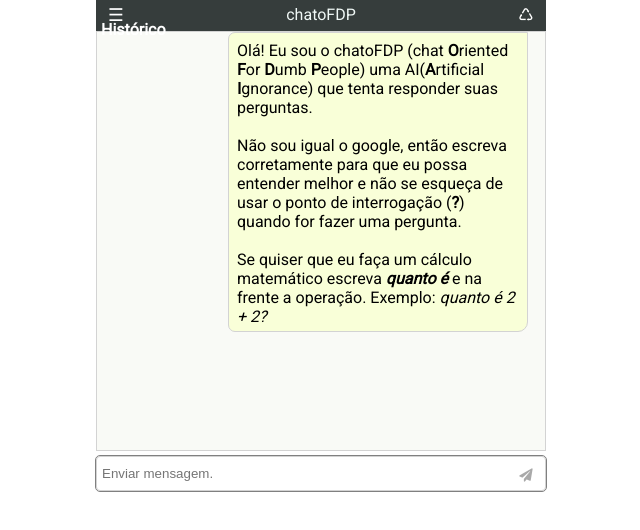
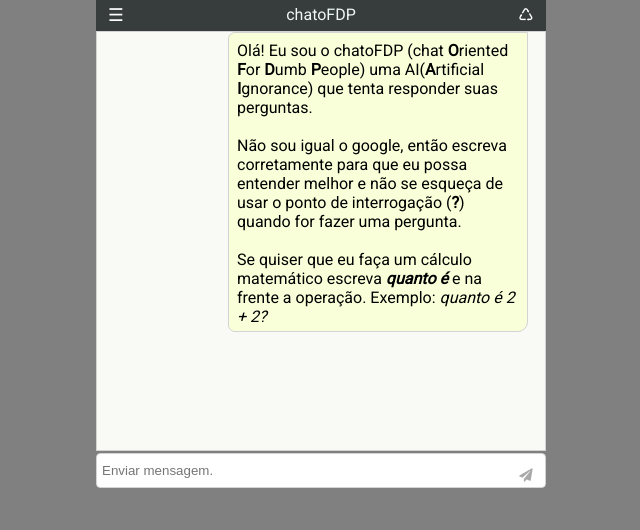
Before and after one commit to elycarvalho/chatoFDP, a plain HTML site: page index.html in a window 1280 px wide. Shown: the whole page, without its empty margins (319-959 px from the left). Drawn offline with Linux system fonts and the light colour scheme.

Commit message:
Add files via upload

```diff
--- a/index.html
+++ b/index.html
@@ -13,7 +13,6 @@
 </head>
 <body>
 	<div class="container">
-		<h4 class="label-historico">Histórico</h4>
 		<div class="historico"></div>
 
 		<div class="topo">
--- a/script.js
+++ b/script.js
@@ -33,6 +33,7 @@ function limpa(){
 
 function mostraHistorico() {
 	historico.innerHTML = ''
+	historico.innerHTML = `<h4>Histórico</h4>`
 	if(historico.style.display === 'flex'){
 		historico.style.display = 'none'
 	}else{
--- a/style.css
+++ b/style.css
@@ -9,6 +9,7 @@ body{
 	font-family: 'Roboto', arial, sans-serif;
 	display: flex;
 	justify-content: center;
+	background-color: gray;
 }
 
 .container{
@@ -33,14 +34,8 @@ body{
 	font-size: 1.1rem;
 }
 
-.label-historico{
-	position: absolute;
-	top: 20px;
-	left: 5px;
-    color: #fff;
-}
-
 .historico{
+	margin-top: 3px;
 	padding: 10px;
 	position: absolute;
 	top: 31px;
@@ -94,7 +89,7 @@ body{
 }
 
 .texto{
-	margin-top: 5px;
+	margin-top: 2px;
 	width: 320px;
 	height: 35px;
 	padding: 5px;
```
